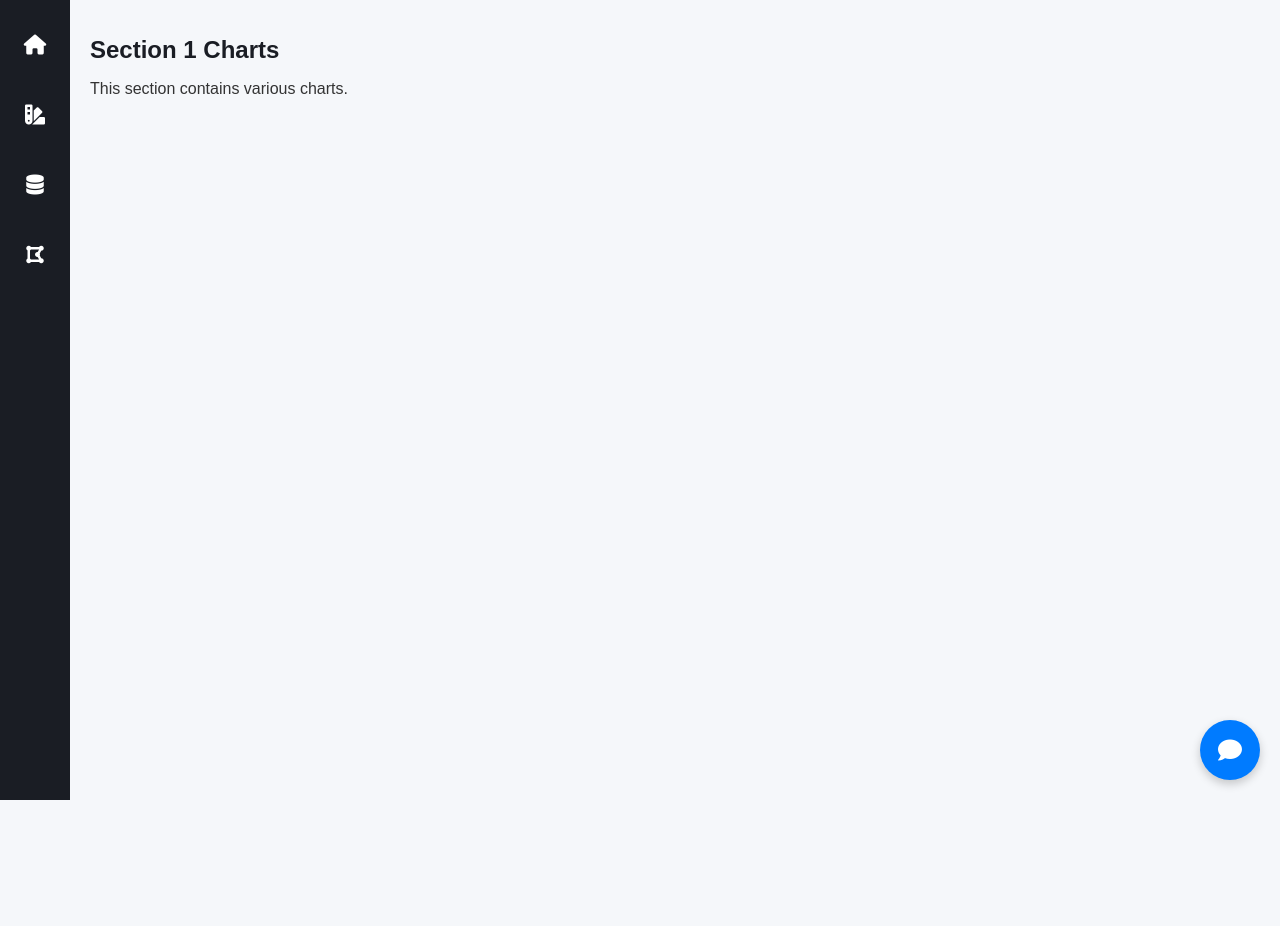
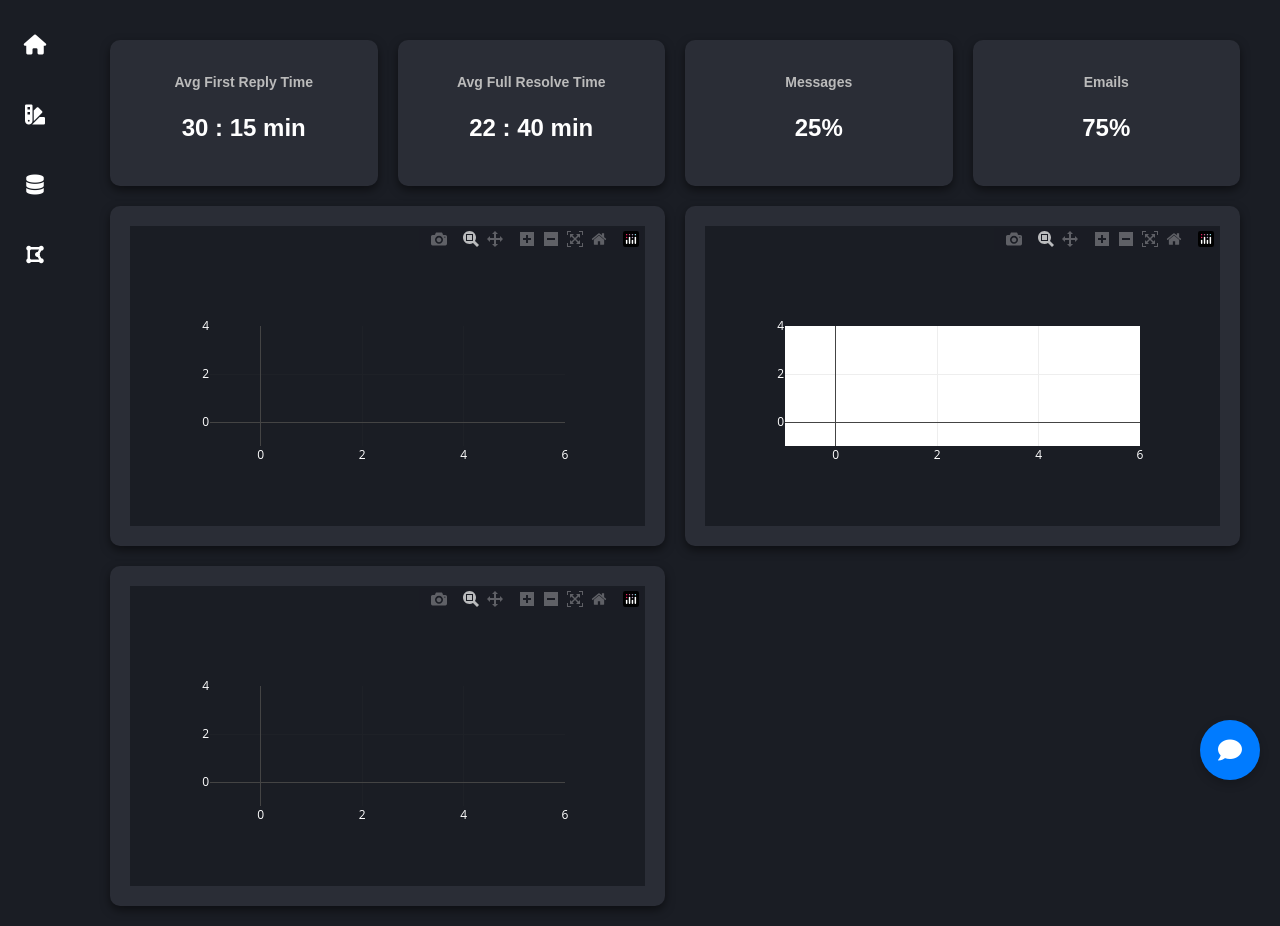
Before and after one commit to richardnguyen0715/WebsiteIntegratedRAGChatbot, a Flask app: template Source/Dashboard Source/templates/section1.html in a window 1280 px wide. Before the commit the page ends 800 px from the top, so only its background shows below. Run offline with Flask 3, Linux system fonts and the light colour scheme; the template is opened without the code that fills it: most values are stand-ins (such as "Sample title", 1, 10 or a date in 2020); some libraries are stand-ins or nearby versions.

Commit message:
Tuong_Update_Dashboard and File Setup

```diff
--- a/Source/Dashboard Source/app.py
+++ b/Source/Dashboard Source/app.py
@@ -1,4 +1,20 @@
+import sys
+import os
+
+# Add Shared and DataExploration
+sys.path.append(os.path.join(os.getcwd(), 'Source', 'DataExploration'))
+sys.path.append(os.path.join(os.getcwd(), 'Source', 'Shared'))
+
+# Import các module cần thiết
+from DataExploration_example import *
+from Libraries import *
+from Shared_Functions import *
+
+#Dashboard Libraries
 from flask import Flask, render_template
+import plotly.graph_objects as go
+import json
+import plotly
 
 app = Flask(__name__)
 
@@ -6,9 +22,17 @@ app = Flask(__name__)
 def homepage():
     return render_template('index.html')
 
-@app.route('/section1')
+@app.route("/section1")
 def section1():
-    return render_template('section1.html')
+
+    line_chart_json, pie_chart_json, bar_chart_json = section_01_01()
+
+    return render_template(
+        "section1.html",
+        line_chart=line_chart_json,
+        pie_chart=pie_chart_json,
+        bar_chart=bar_chart_json
+    )
 
 @app.route('/section2')
 def section2():
--- a/Source/Dashboard Source/static/style.css
+++ b/Source/Dashboard Source/static/style.css
@@ -1,14 +1,76 @@
 /* Global styles */
 body {
+    font-family: Arial, sans-serif;
+    background-color: #1a1d24;
+    color: white;
     margin: 0;
-    font-family: Arial, sans-serif;
-    background-color: #f5f7fa;
-    color: #333;
 }
 
 .layout {
     display: flex;
     height: 100vh;
+}
+
+/* Dashboard Layout */
+.dashboard {
+    display: flex;
+    flex-direction: column;
+    gap: 20px;
+    padding: 20px;
+}
+
+/* Widget Container */
+.widget-container {
+    display: flex;
+    justify-content: space-between;
+    gap: 20px;
+}
+
+.widget {
+    flex: 1;
+    background-color: #2a2d36;
+    border-radius: 10px;
+    padding: 20px;
+    text-align: center;
+    box-shadow: 0 4px 10px rgba(0, 0, 0, 0.5);
+}
+
+.widget h3 {
+    font-size: 14px;
+    color: #bbb;
+    margin-bottom: 10px;
+}
+
+.widget p {
+    font-size: 24px;
+    font-weight: bold;
+}
+
+/* Chart Container */
+.chart-container {
+    display: grid;
+    grid-template-columns: repeat(2, 1fr);
+    gap: 20px;
+}
+
+/* Chart Item */
+.chart-item {
+    background-color: #2a2d36;
+    border-radius: 10px;
+    padding: 20px;
+    box-shadow: 0 4px 10px rgba(0, 0, 0, 0.5);
+    min-height: 300px;
+}
+
+/* Responsive Design */
+@media (max-width: 768px) {
+    .widget-container {
+        flex-direction: column;
+    }
+
+    .chart-container {
+        grid-template-columns: 1fr;
+    }
 }
 
 /* Sidebar styles */
@@ -48,7 +110,7 @@ body {
 
 .main-content h1 {
     font-size: 24px;
-    color: #1a1d24;
+    color: white;
 }
 
 /* Chat Icon */
--- a/Source/Dashboard Source/templates/base.html
+++ b/Source/Dashboard Source/templates/base.html
@@ -6,6 +6,7 @@
     <title>{% block title %}Dashboard{% endblock %}</title>
     <link rel="stylesheet" href="/static/style.css">
     <link rel="stylesheet" href="https://cdnjs.cloudflare.com/ajax/libs/font-awesome/6.0.0-beta3/css/all.min.css">
+    <script src="https://cdn.plot.ly/plotly-latest.min.js"></script>
 </head>
 <body>
     <div class="layout">
--- a/Source/Dashboard Source/templates/index.html
+++ b/Source/Dashboard Source/templates/index.html
@@ -1,8 +1,8 @@
 {% extends "base.html" %}
 
-{% block title %}Dashboard Home{% endblock %}
+{% block title %}Homepage{% endblock %}
 
 {% block content %}
-<h1>Dashboard Home</h1>
-<p>Welcome to your comprehensive dashboard!</p>
+<h1>Welcome to the Dashboard</h1>
+<p>This is the main page of your Flask dashboard.</p>
 {% endblock %}
--- a/Source/Dashboard Source/templates/section1.html
+++ b/Source/Dashboard Source/templates/section1.html
@@ -3,6 +3,54 @@
 {% block title %}Section 1{% endblock %}
 
 {% block content %}
-<h1>Section 1 Charts</h1>
-<p>This section contains various charts.</p>
+<div class="dashboard">
+    <!-- Widget Container -->
+    <div class="widget-container">
+        <div class="widget">
+            <h3>Avg First Reply Time</h3>
+            <p>30 : 15 min</p>
+        </div>
+        <div class="widget">
+            <h3>Avg Full Resolve Time</h3>
+            <p>22 : 40 min</p>
+        </div>
+        <div class="widget">
+            <h3>Messages</h3>
+            <p>25%</p>
+        </div>
+        <div class="widget">
+            <h3>Emails</h3>
+            <p>75%</p>
+        </div>
+    </div>
+
+    <!-- Chart Container -->
+    <div class="chart-container">
+        <div class="chart-item" id="line-chart"></div>
+        <div class="chart-item" id="pie-chart"></div>
+        <div class="chart-item" id="bar-chart"></div>
+    </div>
+</div>
+
+<script>
+    // Line Chart
+    Plotly.newPlot('line-chart', {{ line_chart | safe }}, {
+        paper_bgcolor: '#1a1d24',
+        plot_bgcolor: '#1a1d24',
+        font: { color: '#ffffff' }
+    });
+
+    // Pie Chart
+    Plotly.newPlot('pie-chart', {{ pie_chart | safe }}, {
+        paper_bgcolor: '#1a1d24',
+        font: { color: '#ffffff' }
+    });
+
+    // Bar Chart
+    Plotly.newPlot('bar-chart', {{ bar_chart | safe }}, {
+        paper_bgcolor: '#1a1d24',
+        plot_bgcolor: '#1a1d24',
+        font: { color: '#ffffff' }
+    });
+</script>
 {% endblock %}
```
Also changed, not shown: Source/DataExploration/DataExploration_example.py (added, +23 -0 lines), Source/Libraries.py (deleted, +0 -10 lines), Source/Shared/Libraries.py (added, +15 -0 lines), Source/Shared/Shared_Functions.py (renamed from Source/Shared_Functions.py), 3 other files.
